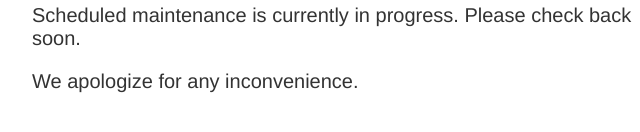
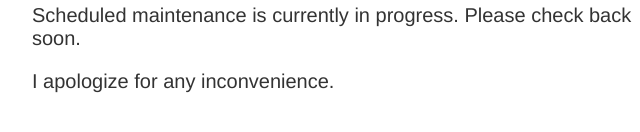
Before and after one commit to Fabien382/Fabien382.github.io, a plain HTML site: page index.html in a window 1280 px wide. Shown: the part 268-400 px from the top of the page, 283-923 px from the left. Drawn offline with Linux system fonts and the light colour scheme.

Commit message:
maintenace

```diff
--- a/index.html
+++ b/index.html
@@ -19,7 +19,7 @@
         <article>
             <h1>Site is temporarily unavailable.</h1>
             <p>Scheduled maintenance is currently in progress. Please check back soon.</p>
-            <p>We apologize for any inconvenience.</p>
+            <p>I apologize for any inconvenience.</p>
         </article>
     </body>
 </html>
```
